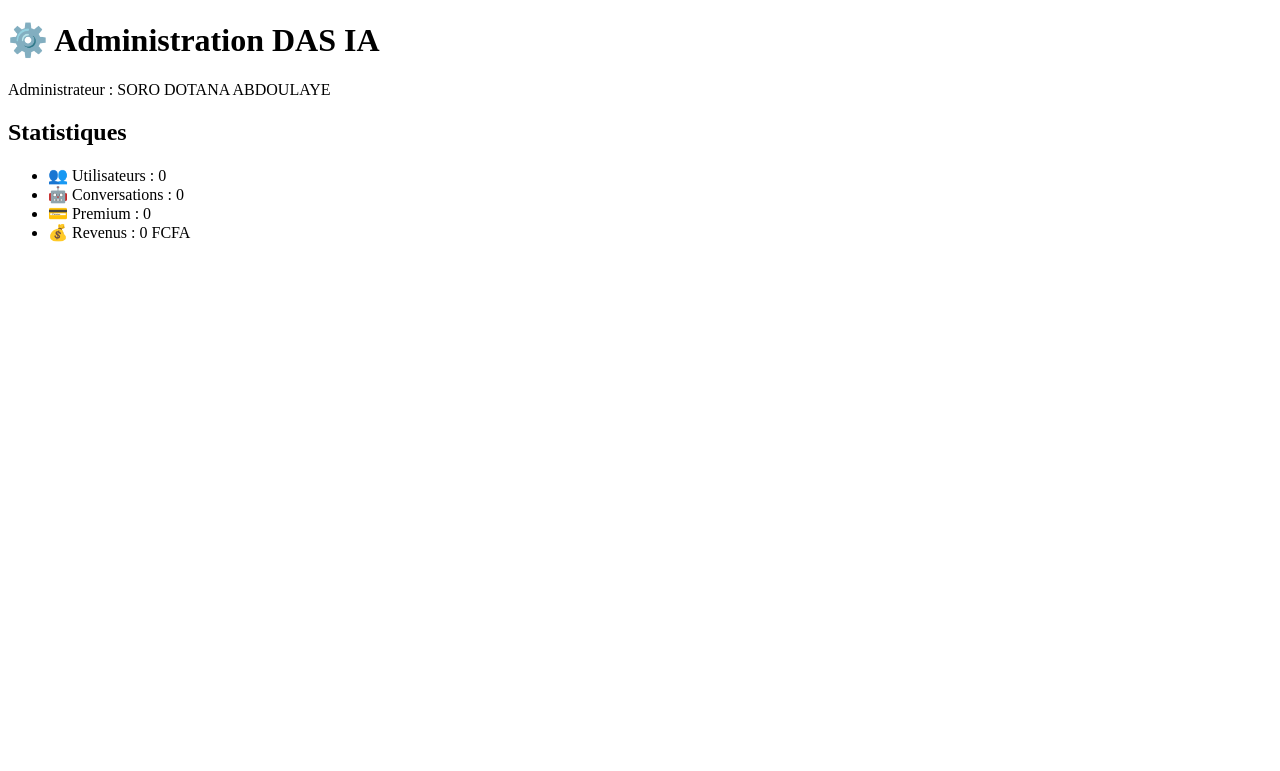
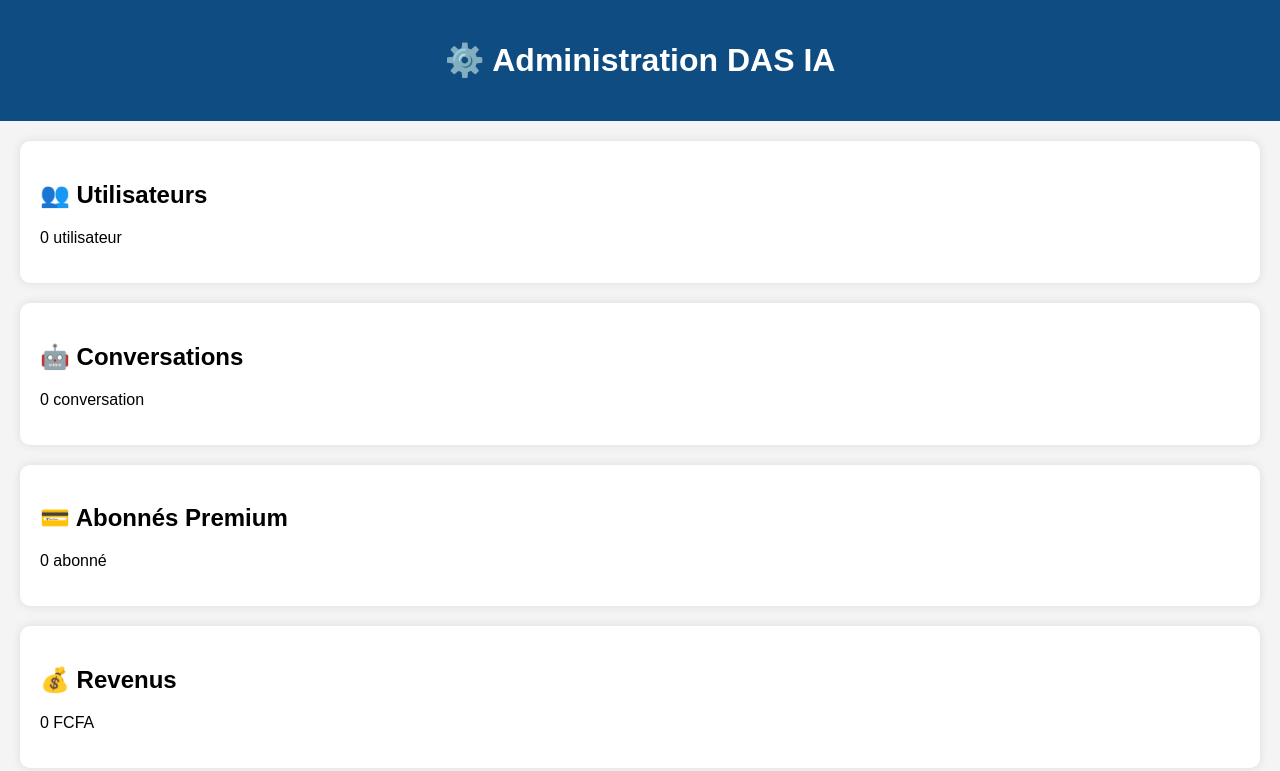
Before and after one commit to DASIA-Officiel/DAS-IA, a plain HTML site: page frontend/admin.html in a window 1280 px wide. Drawn offline with Linux system fonts and the light colour scheme.

Commit message:
Enhance admin.html with styles and user statistics
Added styling and updated content for the administration page.

```diff
--- a/frontend/admin.html
+++ b/frontend/admin.html
@@ -4,22 +4,59 @@
 <meta charset="UTF-8">
 <meta name="viewport" content="width=device-width, initial-scale=1.0">
 <title>Administration DAS IA</title>
+
+<style>
+
+body{
+font-family:Arial,sans-serif;
+background:#f4f4f4;
+margin:0;
+}
+
+header{
+background:#0F4C81;
+color:white;
+padding:20px;
+text-align:center;
+}
+
+.card{
+background:white;
+margin:20px;
+padding:20px;
+border-radius:10px;
+box-shadow:0 0 10px rgba(0,0,0,0.1);
+}
+
+</style>
+
 </head>
 
 <body>
 
+<header>
 <h1>⚙️ Administration DAS IA</h1>
+</header>
 
-<p>Administrateur : SORO DOTANA ABDOULAYE</p>
+<div class="card">
+<h2>👥 Utilisateurs</h2>
+<p>0 utilisateur</p>
+</div>
 
-<h2>Statistiques</h2>
+<div class="card">
+<h2>🤖 Conversations</h2>
+<p>0 conversation</p>
+</div>
 
-<ul>
-<li>👥 Utilisateurs : 0</li>
-<li>🤖 Conversations : 0</li>
-<li>💳 Premium : 0</li>
-<li>💰 Revenus : 0 FCFA</li>
-</ul>
+<div class="card">
+<h2>💳 Abonnés Premium</h2>
+<p>0 abonné</p>
+</div>
+
+<div class="card">
+<h2>💰 Revenus</h2>
+<p>0 FCFA</p>
+</div>
 
 </body>
 </html>
```
